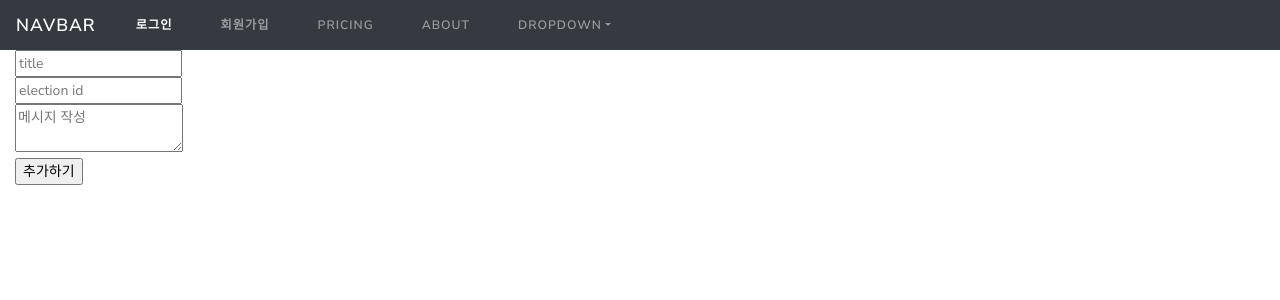
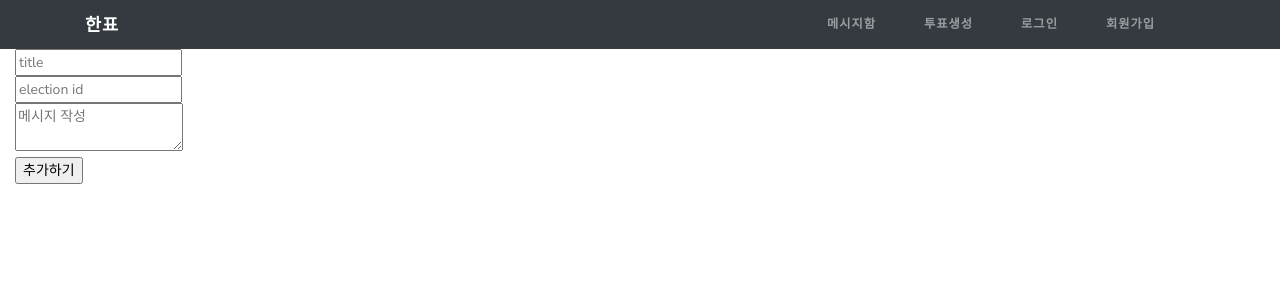
Before and after one commit to VaporSiriz/BlockChainElection, a Python web app: template Election/templates/views/message/detailMsg.html in a window 1280 px wide. Shown: the top 300 px of the page. Run offline with Jinja, Linux system fonts and the light colour scheme; the template is opened without the code that fills it, so the values that code supplies are empty; some libraries are stand-ins or nearby versions.

Commit message:
navbar 수정

```diff
--- a/Election/templates/default.html
+++ b/Election/templates/default.html
@@ -28,39 +28,29 @@
         <div id="wrapper">
 
             <!-- Navigation -->
-            <nav class="navbar navbar-expand-lg navbar-dark bg-dark nav-header">
-                <a class="navbar-brand" href="#">Navbar</a>
+            <nav class="navbar navbar-expand-sm navbar-dark bg-dark py-1">
+                <div class="container">
+                  <a class="navbar-brand" href="/">한표</a>
                 <button class="navbar-toggler" type="button" data-toggle="collapse" data-target="#navbarColor02" aria-controls="navbarColor02" aria-expanded="false" aria-label="Toggle navigation">
                   <span class="navbar-toggler-icon"></span>
                 </button>
 
-                <div class="collapse navbar-collapse" id="navbarColor02">
+                <div class="justify-content-end" id="navbarColor02">
                   <ul class="navbar-nav mr-auto">
-                    <li class="nav-item active">
-                      <a class="nav-link" href="#">로그인
-                        <span class="sr-only">(current)</span>
-                      </a>
+                    <li class="nav-item">
+                      <a class="nav-link" href="#">메시지함</a>
+                    </li>
+                    <li class="nav-item">
+                      <a class="nav-link" href="#">투표생성</a>
+                    </li>
+                    <li class="nav-item">
+                      <a class="nav-link" href="/login">로그인</a>
                     </li>
                     <li class="nav-item">
                       <a class="nav-link" href="#">회원가입</a>
                     </li>
-                    <li class="nav-item">
-                      <a class="nav-link" href="#">Pricing</a>
-                    </li>
-                    <li class="nav-item">
-                      <a class="nav-link" href="#">About</a>
-                    </li>
-                    <li class="nav-item dropdown">
-                      <a class="nav-link dropdown-toggle" data-toggle="dropdown" href="#" role="button" aria-haspopup="true" aria-expanded="false">Dropdown</a>
-                      <div class="dropdown-menu">
-                        <a class="dropdown-item" href="#">Action</a>
-                        <a class="dropdown-item" href="#">Another action</a>
-                        <a class="dropdown-item" href="#">Something else here</a>
-                        <div class="dropdown-divider"></div>
-                        <a class="dropdown-item" href="#">Separated link</a>
-                      </div>
-                    </li>
                   </ul>
+                </div>
                   <!--
                   <form class="form-inline my-2 my-lg-0">
                     <input class="form-control mr-sm-2" type="text" placeholder="Search">
```
